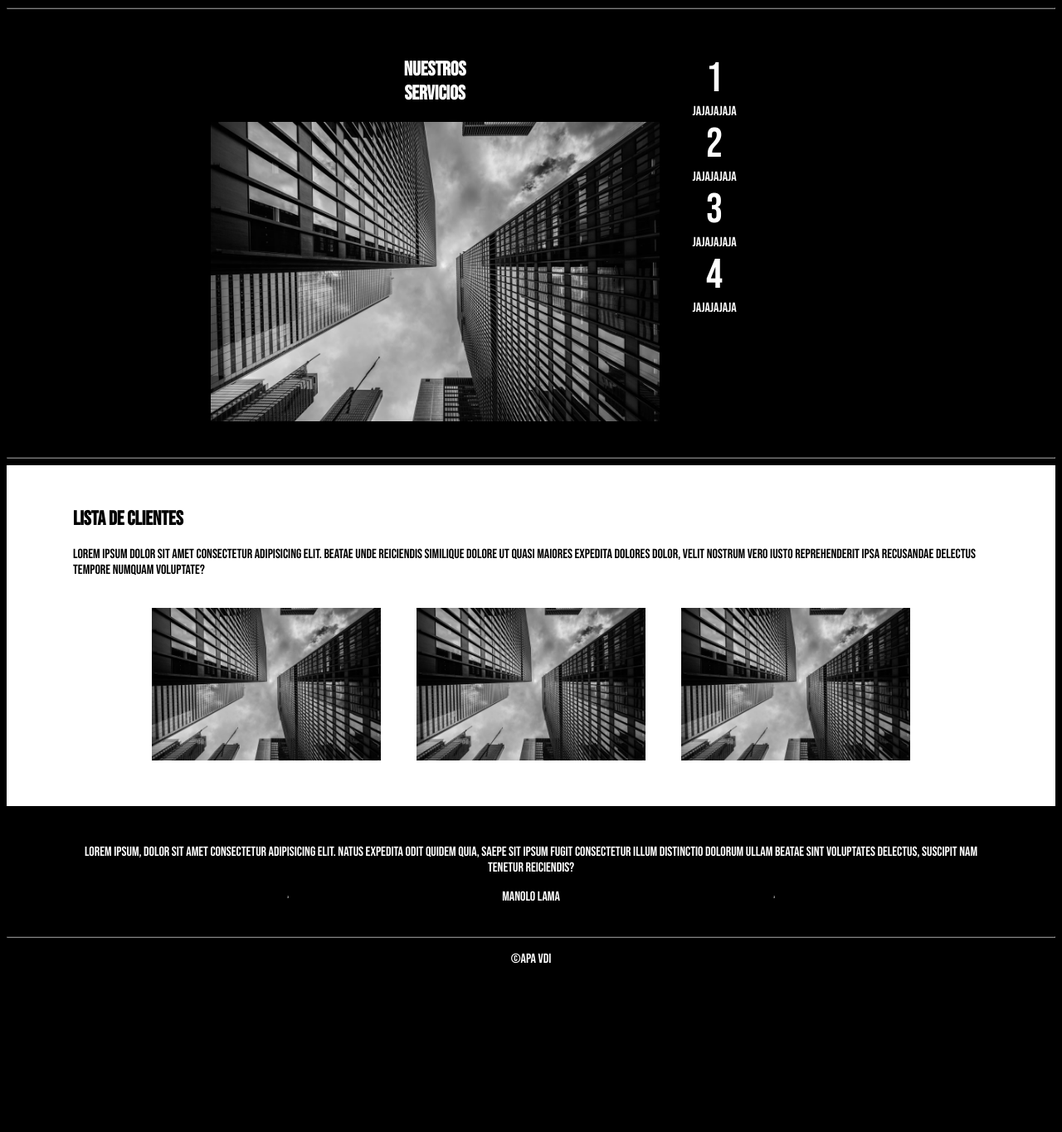
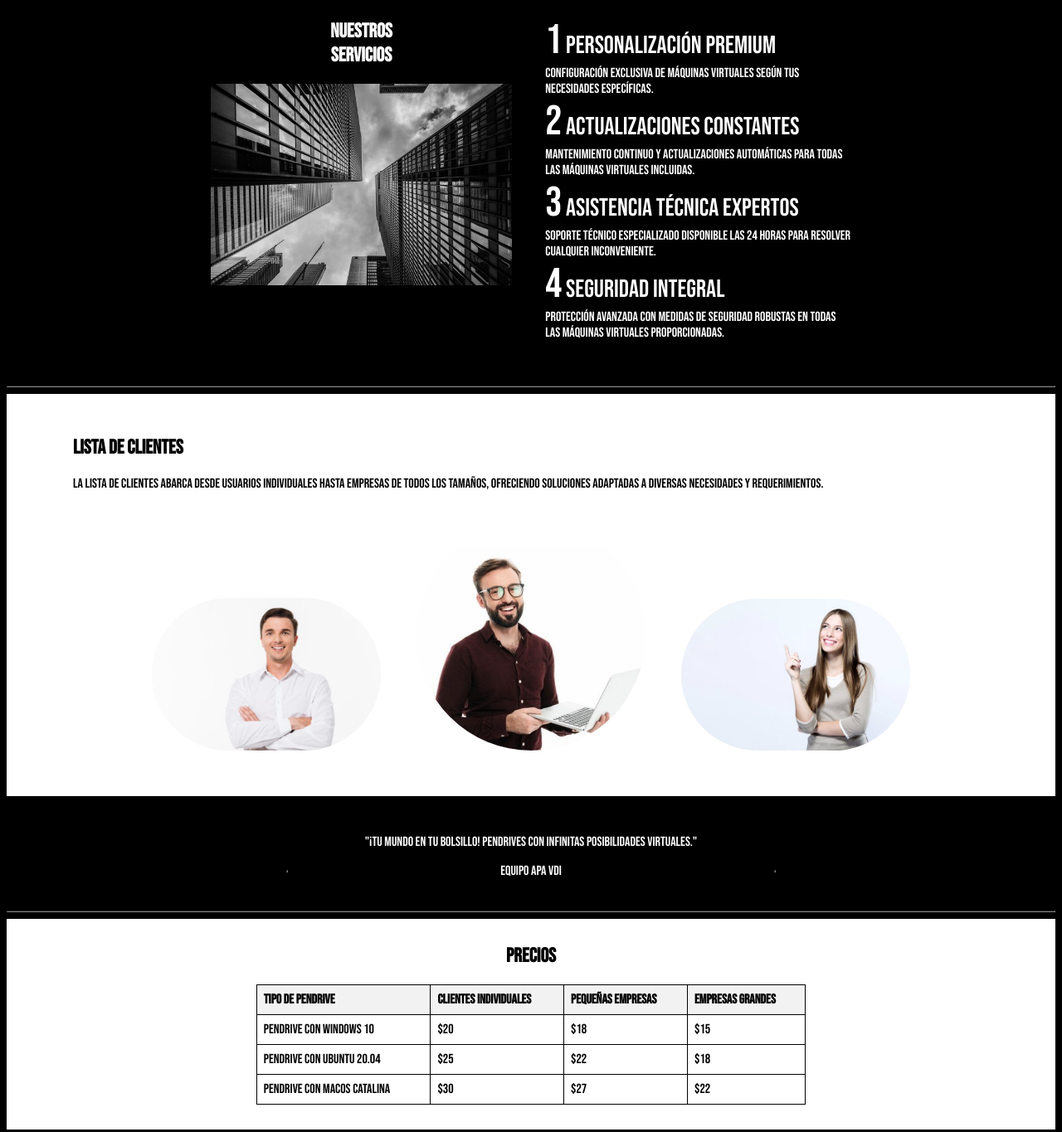
Before and after one commit to alvaromartinsalazar/APA_VDI, a plain HTML site: page index.html in a window 1280 px wide. Shown: the part 706-2071 px from the top of the page at 83% size. Before the commit the page ends 1888 px from the top, so only its background shows below. Drawn offline with Linux system fonts and the light colour scheme.

Commit message:
version casi final

```diff
--- a/index.html
+++ b/index.html
@@ -6,12 +6,12 @@
     <meta name="viewport" content="width=device-width, initial-scale=1.0">
     <title>APA VDI</title>
     <link rel="stylesheet" href="style.css">
-    <link rel="shortcut icon" href="img/pendrive.png" type="image/x-icon">
+    <link rel="shortcut icon" href="img/logo.png" type="image/x-icon">
 </head>
 
 <body>
     <header>
-        <h1>PENDRIVES<br>MV</h1>
+        <h1>APA<br><span>VDI</span></h1>
     </header>
     <hr>
     <section id="empresa">
@@ -20,9 +20,9 @@
         </div>
         <div>
             <h2>Perfil de la empresa</h2>
-            <p>Lorem ipsum dolor sit amet, consectetur adipisicing elit. Laborum dolorum blanditiis exercitationem
-                voluptatum aperiam repudiandae illum qui natus doloribus? Ipsam, eveniet quas quam voluptatum quae vero
-                atque maiores harum error!</p>
+            <p>"APA VDI es líder en pendrives con máquinas virtuales personalizadas para sistemas
+                operativos. Simplificamos el acceso a entornos virtuales, adaptándonos a usuarios individuales y
+                empresas de todos los tamaños, con compromiso en calidad, seguridad y satisfacción del cliente."</p>
             <button>Saber más</button>
         </div>
     </section>
@@ -35,18 +35,26 @@
             </div>
             <div>
                 <ul>
-                    <li>
-                        <span>1</span><br> JAJAJAJAJA
+                    <li class="letras_servicios">
+                        <span>1</span> PERSONALIZACIÓN PREMIUM
                     </li>
-                    <li>
-                        <span>2</span><br> JAJAJAJAJA
+                    <li>Configuración exclusiva de máquinas virtuales según
+                        tus necesidades específicas.</li>
+                    <li class="letras_servicios">
+                        <span>2</span> Actualizaciones Constantes
                     </li>
-                    <li>
-                        <span>3</span><br> JAJAJAJAJA
+                    <li>Mantenimiento continuo y actualizaciones automáticas para todas las máquinas virtuales
+                        incluidas.</li>
+                    <li class="letras_servicios">
+                        <span>3</span> Asistencia Técnica Expertos
                     </li>
-                    <li>
-                        <span>4</span><br> JAJAJAJAJA
+                    <li>Soporte técnico especializado disponible las 24 horas para resolver cualquier inconveniente.
                     </li>
+                    <li class="letras_servicios">
+                        <span>4</span> Seguridad Integral
+                    </li>
+                    <li>Protección avanzada con medidas de seguridad robustas en todas las máquinas virtuales
+                        proporcionadas.</li>
                 </ul>
             </div>
         </div>
@@ -54,27 +62,56 @@
     <hr>
     <section id="clientes">
         <h2>Lista de clientes</h2>
-        <p>Lorem ipsum dolor sit amet consectetur adipisicing elit. Beatae unde reiciendis similique dolore ut quasi
-            maiores expedita dolores dolor, velit nostrum vero iusto reprehenderit ipsa recusandae delectus tempore
-            numquam voluptate?
+        <p>La lista de clientes abarca desde usuarios individuales hasta empresas de todos los tamaños, ofreciendo
+            soluciones adaptadas a diversas necesidades y requerimientos.
         </p>
         <div>
-            <img src="img/edificio_provisional.jpg" alt="">
-            <img src="img/edificio_provisional.jpg" alt="">
-            <img src="img/edificio_provisional.jpg" alt="">
+            <img src="img/cliente_1.jpg" alt="">
+            <img src="img/cliente_2.png" alt="">
+            <img src="img/cliente_3.jpg" alt="">
         </div>
     </section>
     <section id="frase">
-        <p>Lorem ipsum, dolor sit amet consectetur adipisicing elit. Natus expedita odit quidem quia, saepe sit ipsum
-            fugit consectetur illum distinctio dolorum ullam beatae sint voluptates delectus, suscipit nam tenetur
-            reiciendis?
+        <p>"¡Tu mundo en tu bolsillo! Pendrives con infinitas posibilidades virtuales."
         </p>
         <div>
-            <hr>Manolo Lama<hr>
+            <hr>Equipo APA VDI
+            <hr>
         </div>
     </section>
     <hr>
+    <section id="precios">
+        <h2>Precios</h2>
 
+        <table>
+            <tr>
+                <th>Tipo de Pendrive</th>
+                <th>Clientes Individuales</th>
+                <th>Pequeñas Empresas</th>
+                <th>Empresas Grandes</th>
+            </tr>
+            <tr>
+                <td>Pendrive con Windows 10</td>
+                <td>$20</td>
+                <td>$18</td>
+                <td>$15</td>
+            </tr>
+            <tr>
+                <td>Pendrive con Ubuntu 20.04</td>
+                <td>$25</td>
+                <td>$22</td>
+                <td>$18</td>
+            </tr>
+            <tr>
+                <td>Pendrive con macOS Catalina</td>
+                <td>$30</td>
+                <td>$27</td>
+                <td>$22</td>
+            </tr>
+  <!-- Agrega más filas según los tipos de pendrives y precios -->
+        </table>
+
+    </section>
 
 
     <footer>
--- a/style.css
+++ b/style.css
@@ -23,14 +23,19 @@ hr{
 
 /*HEADER*/
 header{
-    background-image: url(img/fondo-apa.jpg);
+    background-image: linear-gradient(rgba(0, 0, 0, 0.5), rgba(0, 0, 0, 0.5)), url("/img/fondo_header.jpg");
     background-size: cover;
     background-position: center;
-    font-size: 50px;
 }
 
 h1{
-    font-size: 70px;
+    font-size: 90px;
+    margin: 0;
+    margin-left: 20%;
+}
+
+h1 span{
+    margin-left: 5%;
 }
 
 /*Primera Sección*/
@@ -56,9 +61,14 @@ h1{
 #empresa button{
     background-color: grey;
     cursor: pointer;
-    width: 50%;
+    width: 30%;
     height: 30px;
     border-radius: 5px;
+}
+
+#empresa button:hover{
+    background-color: rgb(100, 100, 100);
+    box-shadow: 0px 0px 10px white;
 }
 
 /*SEGUNDA SECCION*/
@@ -82,10 +92,15 @@ h1{
 
 #servicios ul{
     list-style: none;
+    text-align: start;
 }
 
 #servicios span{
     font-size: 50px;
+}
+
+.letras_servicios{
+    font-size: 30px;
 }
 
 /*TERCERA SECCION*/
@@ -105,6 +120,7 @@ h1{
 #clientes img{
     width: 25%;
     margin: 20px;
+    border-radius: 360px;
 }
 
 /*CUARTA SECCION*/
@@ -116,6 +132,31 @@ h1{
     display: flex;
 }
 
+/*QUINTA SECCION*/
+#precios{
+    background-color: white;
+    text-align: center;
+}
+
+#precios h2, #precios th,td{
+    color: black;
+    margin: 0 auto;
+}
+
+table {
+    width: 60%;
+    border-collapse: collapse;
+    margin: 0 auto;
+    margin-top: 20px;
+  }
+  th, td {
+    border: 1px solid black;
+    padding: 8px;
+    text-align: left;
+  }
+  th {
+    background-color: #f2f2f2;
+  }
 
 /*FOOTER*/
 footer{
```
Also changed, not shown: img/cliente_1.jpg (added), img/cliente_2.png (added), img/cliente_3.jpg (added), img/logo.png (added), 1 other file.
